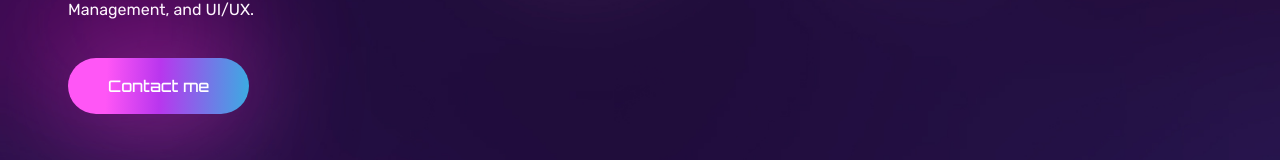
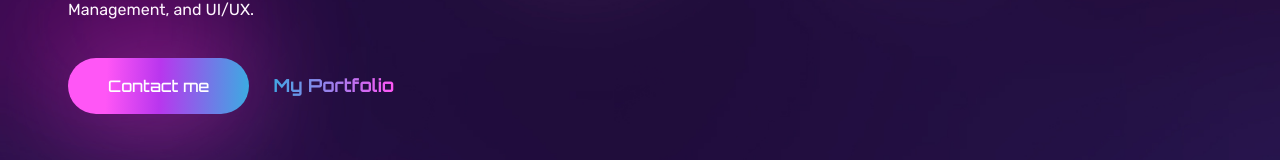
Before and after one commit to alyadyh/alyadyh.github.io, a React (Create React App) app: page / in a window 1280 px wide. Shown: the part 523-683 px from the top of the page. Built offline with nearby package versions, Linux system fonts and the light colour scheme; the HTML template or start-up script is replaced by a standard one.

Commit message:
add pointer link

```diff
--- a/src/components/Banner.js
+++ b/src/components/Banner.js
@@ -8,7 +8,7 @@ import { Link } from 'react-scroll';
 const Banner = () => {
   return (
     <section className='min-h-[0vh] lg:min-h-[78vh]' id='home'>
-      <div className='container p-7 lg:mx-auto mb-24'>
+      <div className='container p-7 lg:mx-auto mb-24 lg:my-auto my-0'>
         <div className='flex gap-y-8 lg:flex-row lg:items-center lg:gap-x-20'>
           {/* text */}
           <div className='flex-1 text-center font-secondary lg:text-left'>
@@ -49,7 +49,9 @@ const Banner = () => {
               <Link to='contact' smooth={true} spy={true} className='cursor-pointer'>
                 <button className='btn btn-sm lg:btn-lg'>Contact me</button>
               </Link>
-              {/* <a href='#' className='text-gradient btn-link'>My Portfolio</a> */}
+              <Link to='work' smooth={true} spy={true} className='cursor-pointer'>
+              <a href='#' className='text-gradient btn-link lg:text-lg text-sm'>My Portfolio</a>
+              </Link>
             </motion.div>
           </div>
           {/* image */}
```
